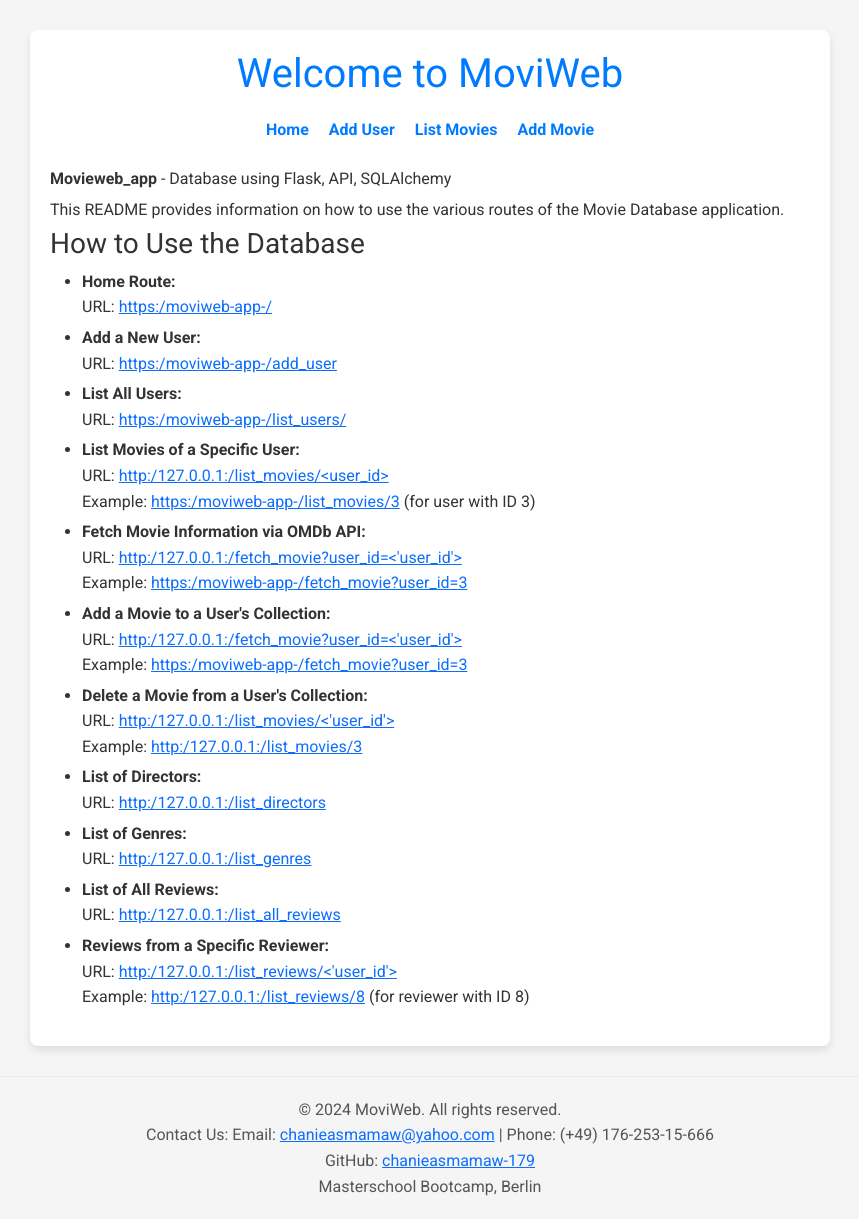
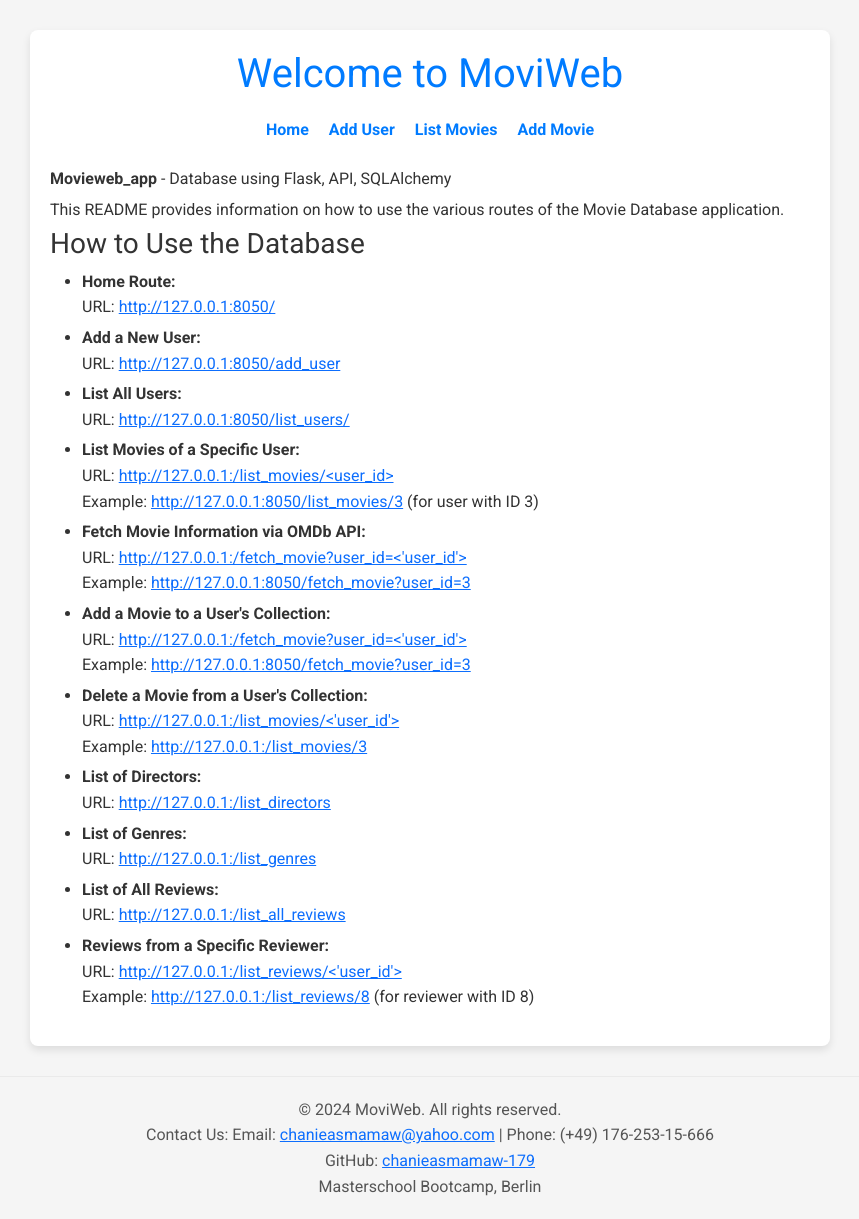
Before and after one commit to chanieasmamaw-179/moviweb_app, a Flask app: page / in a window 1280 px wide. Shown: the whole page, without its empty margins (210-1069 px from the left). Run offline with Flask 3, Linux system fonts and the light colour scheme.

Commit message:
updated home.html

```diff
--- a/templates/home.html
+++ b/templates/home.html
@@ -3,8 +3,8 @@
 <head>
     <meta charset="UTF-8">
     <title>Welcome to MoviWeb</title>
-    <link href="https:/fonts.googleapis.com/css2?family=Roboto:wght@400;700&display=swap" rel="stylesheet">
-    <link href="https:/cdn.jsdelivr.net/npm/bootstrap@5.3.3/dist/css/bootstrap.min.css" rel="stylesheet" integrity="sha384-QWTKZyjpPEjISv5WaRU9OFeRpok6YctnYmDr5pNlyT2bRjXh0JMhjY6hW+ALEwIH" crossorigin="anonymous">
+    <link href="https://fonts.googleapis.com/css2?family=Roboto:wght@400;700&display=swap" rel="stylesheet">
+    <link href="https://cdn.jsdelivr.net/npm/bootstrap@5.3.3/dist/css/bootstrap.min.css" rel="stylesheet" integrity="sha384-QWTKZyjpPEjISv5WaRU9OFeRpok6YctnYmDr5pNlyT2bRjXh0JMhjY6hW+ALEwIH" crossorigin="anonymous">
     <style>
         /* General Page Styles */
         body {
@@ -68,7 +68,7 @@
     <div class="container">
         <h1>Welcome to MoviWeb</h1>
         <nav class="d-flex justify-content-center mb-4">
-            <a href="https:/github.com/chanieasmamaw-179/moviweb_app" class="nav-link">Home</a>
+            <a href="https://github.com/chanieasmamaw-179/moviweb_app" class="nav-link">Home</a>
             <a href="{{ url_for('add_user') }}" class="nav-link">Add User</a>
             <a href="{{ url_for('list_movies', user_id=1) }}" class="nav-link">List Movies</a> <!-- Replace user_id with actual user id -->
             <a href="{{ url_for('fetch_movie', user_id=1) }}" class="nav-link">Add Movie</a> <!-- Replace user_id with actual user id -->
@@ -79,39 +79,39 @@
 
         <h3>How to Use the Database</h3>
         <ul>
-            <li><strong>Home Route:</strong><br>URL: <a href="https:/moviweb-app-/">https:/moviweb-app-/</a></li>
+            <li><strong>Home Route:</strong><br>URL: <a href="http://127.0.0.1:8050/">http://127.0.0.1:8050/</a></li>
 
-            <li><strong>Add a New User:</strong><br>URL: <a href="https:/moviweb-app-/add_user">https:/moviweb-app-/add_user</a></li>
+            <li><strong>Add a New User:</strong><br>URL: <a href="http://127.0.0.1:8050/add_user">http://127.0.0.1:8050/add_user</a></li>
 
-            <li><strong>List All Users:</strong><br>URL: <a href="https:/moviweb-app-/list_users/">https:/moviweb-app-/list_users/</a></li>
+            <li><strong>List All Users:</strong><br>URL: <a href="http://127.0.0.1:8050/list_users/">http://127.0.0.1:8050/list_users/</a></li>
 
-            <li><strong>List Movies of a Specific User:</strong><br>URL: <a href="https:/moviweb-app-/list_movies/&lt;user_id&gt;">http:/127.0.0.1:/list_movies/&lt;user_id&gt;</a><br>
-            Example: <a href="https:/moviweb-app-/list_movies/3">https:/moviweb-app-/list_movies/3</a> (for user with ID 3)</li>
+            <li><strong>List Movies of a Specific User:</strong><br>URL: <a href="http://127.0.0.1:8050/list_movies/&lt;user_id&gt;">http://127.0.0.1:/list_movies/&lt;user_id&gt;</a><br>
+            Example: <a href="http://127.0.0.1:8050/list_movies/3">http://127.0.0.1:8050/list_movies/3</a> (for user with ID 3)</li>
 
-            <li><strong>Fetch Movie Information via OMDb API:</strong><br>URL: <a href="https:/moviweb-app-/fetch_movie?user_id=&lt;'user_id'&gt;">http:/127.0.0.1:/fetch_movie?user_id=&lt;'user_id'&gt;</a><br>
-            Example: <a href="https:/moviweb-app-/fetch_movie?user_id=3">https:/moviweb-app-/fetch_movie?user_id=3</a></li>
+            <li><strong>Fetch Movie Information via OMDb API:</strong><br>URL: <a href="http://127.0.0.1:8050/fetch_movie?user_id=&lt;'user_id'&gt;">http://127.0.0.1:/fetch_movie?user_id=&lt;'user_id'&gt;</a><br>
+            Example: <a href="http://127.0.0.1:8050/fetch_movie?user_id=3">http://127.0.0.1:8050/fetch_movie?user_id=3</a></li>
 
-            <li><strong>Add a Movie to a User's Collection:</strong><br>URL: <a href="https:/moviweb-app-/fetch_movie?user_id=&lt;'user_id'&gt;">http:/127.0.0.1:/fetch_movie?user_id=&lt;'user_id'&gt;</a><br>
-            Example: <a href="https:/moviweb-app-/fetch_movie?user_id=3">https:/moviweb-app-/fetch_movie?user_id=3</a></li>
+            <li><strong>Add a Movie to a User's Collection:</strong><br>URL: <a href="http://127.0.0.1:8050/fetch_movie?user_id=&lt;'user_id'&gt;">http://127.0.0.1:/fetch_movie?user_id=&lt;'user_id'&gt;</a><br>
+            Example: <a href="http://127.0.0.1:8050/fetch_movie?user_id=3">http://127.0.0.1:8050/fetch_movie?user_id=3</a></li>
 
-            <li><strong>Delete a Movie from a User's Collection:</strong><br>URL: <a href="https:/moviweb-app-/list_movies/&lt;'user_id'&gt;">http:/127.0.0.1:/list_movies/&lt;'user_id'&gt;</a><br>
-            Example: <a href="https:/moviweb-app-/list_movies/3">http:/127.0.0.1:/list_movies/3</a></li>
+            <li><strong>Delete a Movie from a User's Collection:</strong><br>URL: <a href="http://127.0.0.1:8050/list_movies/&lt;'user_id'&gt;">http://127.0.0.1:/list_movies/&lt;'user_id'&gt;</a><br>
+            Example: <a href="http://127.0.0.1:8050/list_movies/3">http://127.0.0.1:/list_movies/3</a></li>
 
-            <li><strong>List of Directors:</strong><br>URL: <a href="https:/moviweb-app-/list_directors">http:/127.0.0.1:/list_directors</a></li>
+            <li><strong>List of Directors:</strong><br>URL: <a href="http://127.0.0.1:8050/list_directors">http://127.0.0.1:/list_directors</a></li>
 
-            <li><strong>List of Genres:</strong><br>URL: <a href="https:/moviweb-app-/list_genres">http:/127.0.0.1:/list_genres</a></li>
+            <li><strong>List of Genres:</strong><br>URL: <a href="http://127.0.0.1:8050/list_genres">http://127.0.0.1:/list_genres</a></li>
 
-            <li><strong>List of All Reviews:</strong><br>URL: <a href="https:/moviweb-app-/list_all_reviews">http:/127.0.0.1:/list_all_reviews</a></li>
+            <li><strong>List of All Reviews:</strong><br>URL: <a href="http://127.0.0.1:8050/list_all_reviews">http://127.0.0.1:/list_all_reviews</a></li>
 
-            <li><strong>Reviews from a Specific Reviewer:</strong><br>URL: <a href="https:/moviweb-app-/list_reviews/&lt;'user_id'&gt;">http:/127.0.0.1:/list_reviews/&lt;'user_id'&gt;</a><br>
-            Example: <a href="https:/moviweb-app-/list_reviews/8">http:/127.0.0.1:/list_reviews/8</a> (for reviewer with ID 8)</li>
+            <li><strong>Reviews from a Specific Reviewer:</strong><br>URL: <a href="http://127.0.0.1:8050/list_reviews/&lt;'user_id'&gt;">http://127.0.0.1:/list_reviews/&lt;'user_id'&gt;</a><br>
+            Example: <a href="http://127.0.0.1:8050/list_reviews/8">http://127.0.0.1:/list_reviews/8</a> (for reviewer with ID 8)</li>
         </ul>
     </div>
 
     <footer>
         <p>© 2024 MoviWeb. All rights reserved.</p>
         <p>Contact Us: Email: <a href="mailto:chanieasmamaw@yahoo.com">chanieasmamaw@yahoo.com</a> | Phone: (+49) 176-253-15-666</p>
-        <p>GitHub: <a href="https:/github.com/chanieasmamaw-179">chanieasmamaw-179</a></p>
+        <p>GitHub: <a href="https://github.com/chanieasmamaw-179">chanieasmamaw-179</a></p>
         <p>Masterschool Bootcamp, Berlin</p>
     </footer>
 
```
